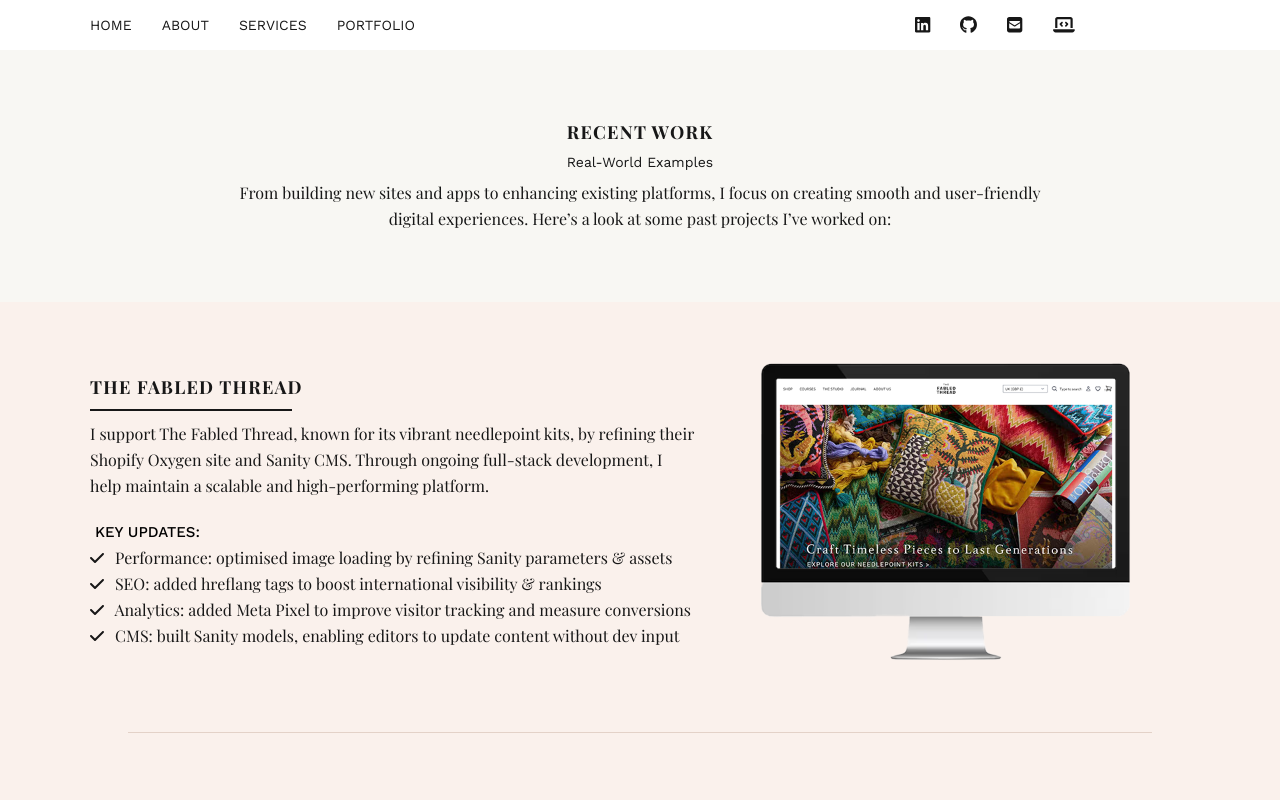
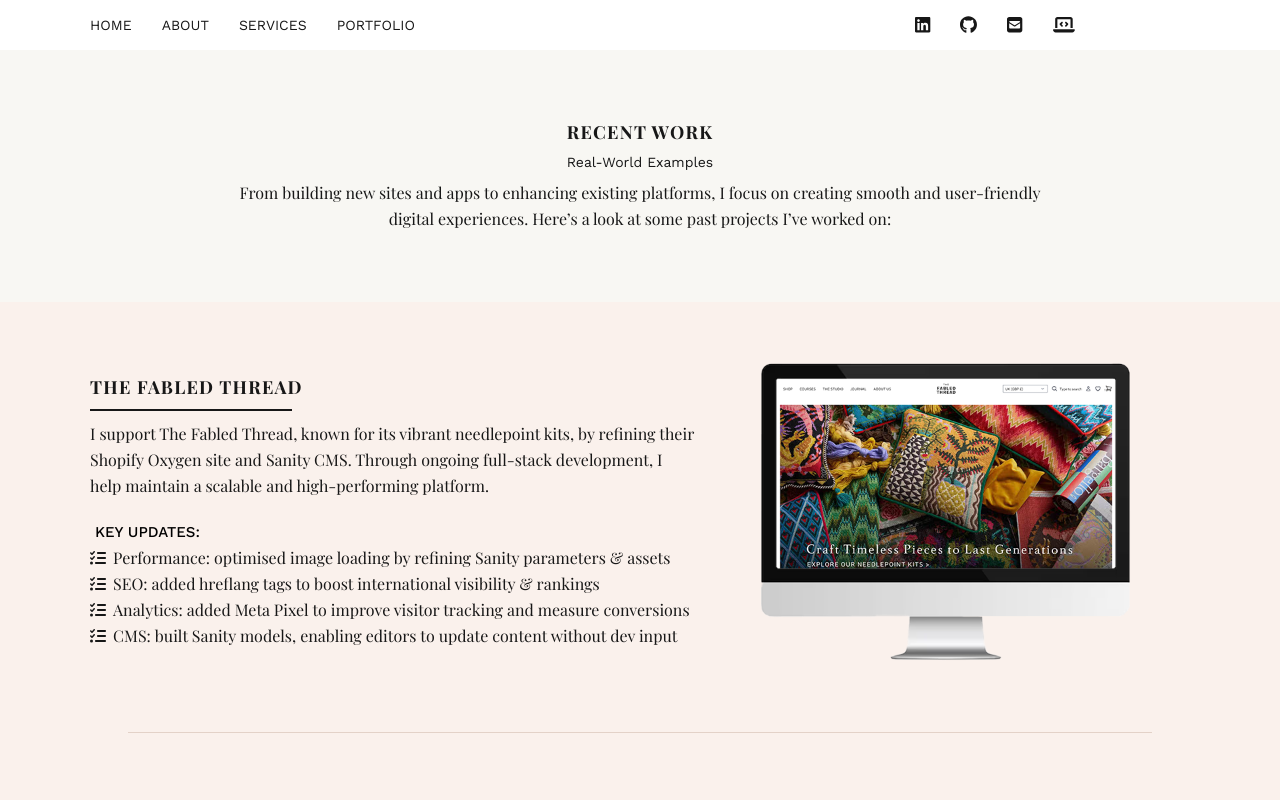
Before and after one commit to lindsayfoley/portfoleyo, a Next.js app: page /portfolio in a window 1280 px wide. Shown: the top 800 px of the page. Built offline with nearby package versions, Linux system fonts and the light colour scheme; a web font is replaced by a local one.

Commit message:
changing icon

```diff
--- a/src/pages/portfolio.tsx
+++ b/src/pages/portfolio.tsx
@@ -3,7 +3,7 @@ import Banner from "@portfoleyo/components/banner/banner";
 import { PORTFOLIO_CONTENT } from "@portfoleyo/constants/porfolio/content";
 import TwoColumnLayout from "@portfoleyo/components/twoColumnLayout/twoColumnLayout";
 import { FontAwesomeIcon } from "@fortawesome/react-fontawesome";
-import { faCheck } from "@fortawesome/free-solid-svg-icons";
+import { faListCheck } from "@fortawesome/free-solid-svg-icons";
 import styles from "../styles/portfolio.module.css";
 
 const companies = [
@@ -35,7 +35,8 @@ export default function Portfolio() {
                 </li>
                 {company.workCompletedList.map((item) => (
                   <li key={item}>
-                    <FontAwesomeIcon className="icon" icon={faCheck} /> {item}
+                    <FontAwesomeIcon className="icon" icon={faListCheck} />
+                    {item}
                   </li>
                 ))}
               </ul>
```
